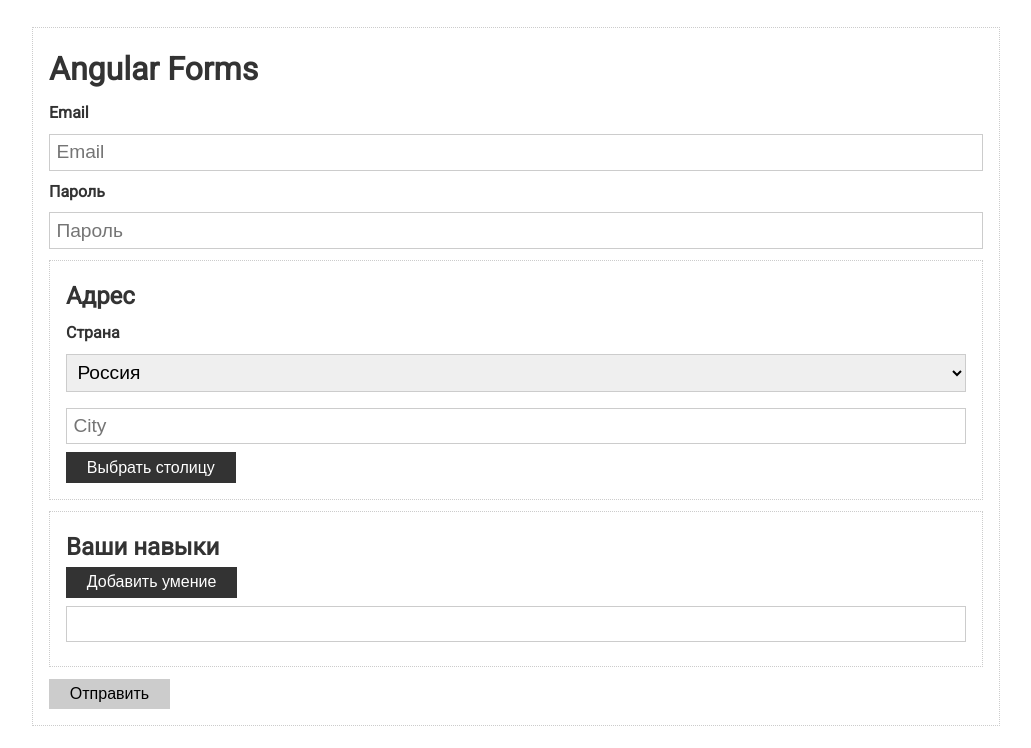
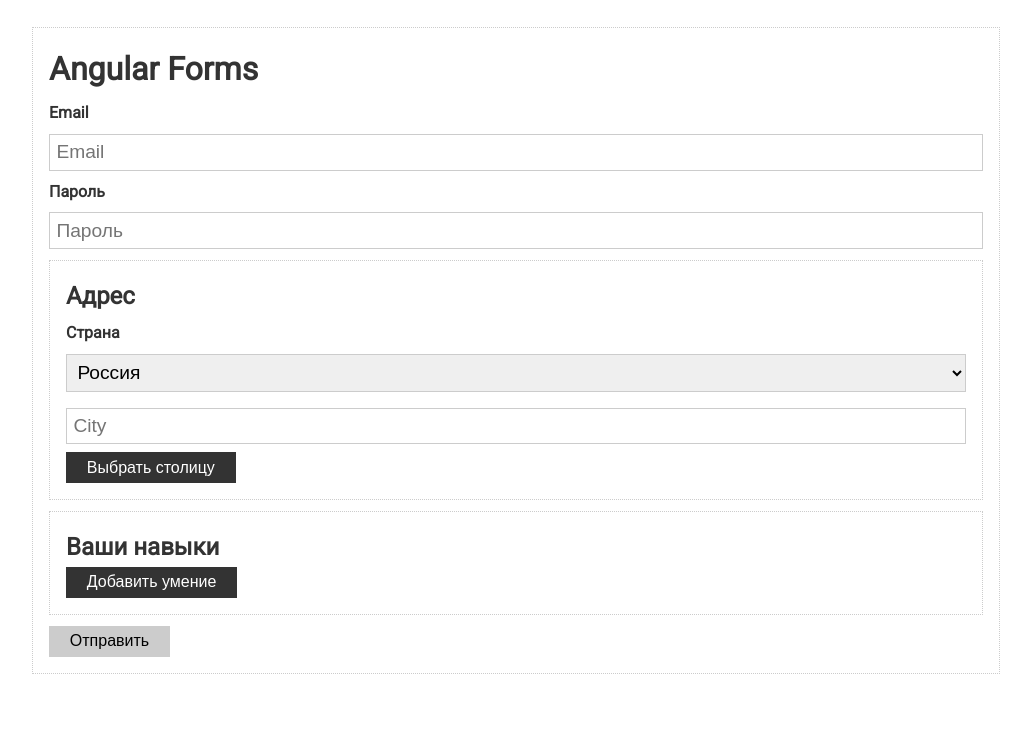
Before and after one commit to Ahmet-KG/LearnAngular, an Angular app in the folder forms-and-validation/: page / in a window 1280 px wide. Shown: the top 748 px of the page, without its empty margins (124-1155 px from the left). Built offline with nearby package versions, Linux system fonts and the light colour scheme.

Commit message:
formaArray 'skills' addad

```diff
--- a/forms-and-validation/src/app/app.component.html
+++ b/forms-and-validation/src/app/app.component.html
@@ -40,12 +40,13 @@
       <button class="btn" type="button" (click)="setCapital()">Выбрать столицу</button>
     </div>
 
-    <div class="card">
+    <div class="card" formGroupName="skills">
       <h2>Ваши навыки</h2>
-      <button class="btn" type="button">Добавить умение</button>
-      <div class="form-control">
-        <label></label>
-        <input type="text">
+      <button class="btn" type="button" (click)="addSkill()">Добавить умение</button>
+
+      <div class="form-control" *ngFor="let control of form.get('skills').controls; let idx = index">
+        <label>Skill {{idx+1}}</label>
+        <input type="text" [formControlName]="idx">
       </div>
     </div>
 
--- a/forms-and-validation/src/app/app.component.ts
+++ b/forms-and-validation/src/app/app.component.ts
@@ -1,5 +1,5 @@
 import {Component, OnInit} from '@angular/core';
-import {FormControl, FormGroup, Validators} from "@angular/forms";
+import {FormArray, FormControl, FormGroup, Validators} from "@angular/forms";
 
 @Component({
   selector: 'app-root',
@@ -17,7 +17,8 @@
       address: new FormGroup({
         country: new FormControl('ru'),
         city: new FormControl('', Validators.required)
-      })
+      }),
+      skills: new FormArray([])
     })
   }
 
@@ -27,6 +28,7 @@
       const formData = {...this.form.value}
 
       console.log('Form data:', formData)
+      this.form.reset()
     }
   }
 
@@ -40,4 +42,8 @@
     const city = cityMap[cityKey]
     this.form.patchValue({address: {city}})
   }
+
+  addSkill() {
+    (this.form.get('skills') as FormArray).push(new FormControl(''))
+  }
 }
```
